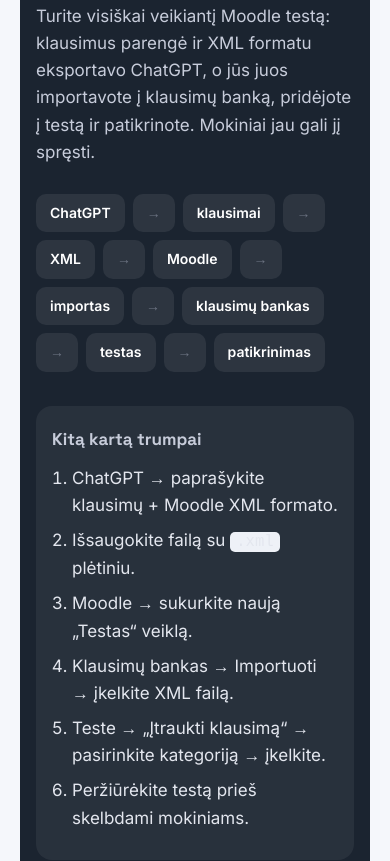
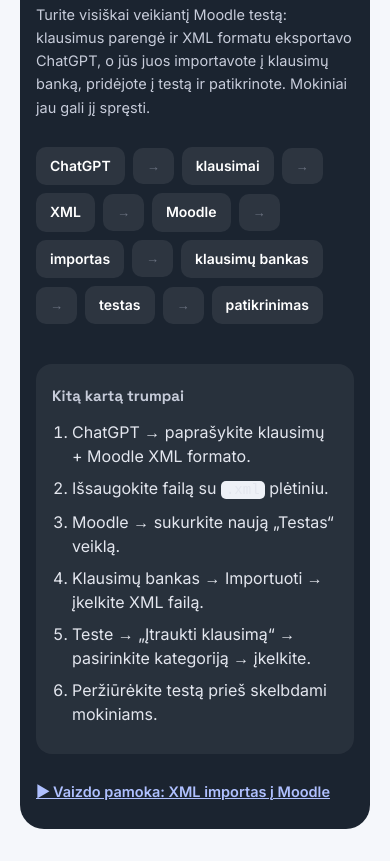
Before and after one commit to jolantaaaaa/mokytoju-mokymai, a plain HTML site: page index.html in a window 390 px wide. Shown: the part 3263-4124 px from the top of the page. Drawn offline with Linux system fonts and the light colour scheme.

Commit message:
Add files via upload

```diff
--- a/index.html
+++ b/index.html
@@ -273,6 +273,25 @@
     .flow .arrow{ font-size:13px; }
 
     .section-head{ margin:0 0 20px; }
+
+    /* ---- finish / cheat sheet / footer (full mobile audit) ---- */
+    .finish{ padding:28px 18px; border-radius:18px; margin:36px 0 32px; }
+    .finish p{ font-size:14.5px; margin:0 0 20px; }
+    .finish-flow{
+      flex-wrap:nowrap; overflow-x:auto; -webkit-overflow-scrolling:touch;
+      gap:6px; margin:0 -18px 24px; padding:0 18px 6px; scrollbar-width:thin;
+    }
+    .finish-flow span{ font-size:12px; padding:6px 10px; white-space:nowrap; flex:0 0 auto; }
+    .finish-flow .arrow{ font-size:13px; flex:0 0 auto; }
+    .cheat{ padding:18px 16px; border-radius:14px; }
+    .cheat p.lbl{ font-size:15px; margin:0 0 10px; }
+    .cheat ol{ padding-left:18px; }
+    .cheat li{ font-size:16px; line-height:1.5; margin-bottom:10px; }
+    .cheat code{ font-size:.88em; padding:1px 5px; white-space:normal; }
+    .finish .links{ margin-top:20px; gap:14px; }
+    .finish .links a{ font-size:13.5px; }
+
+    footer{ padding:28px 20px 44px; }
   }
 
   /* ---------- ending ---------- */
```
